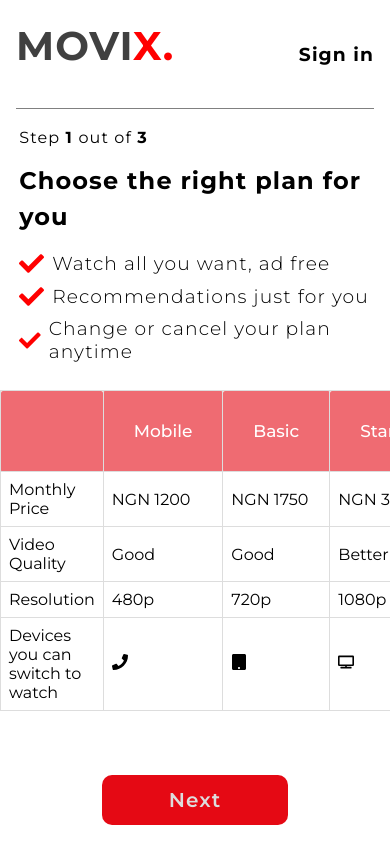
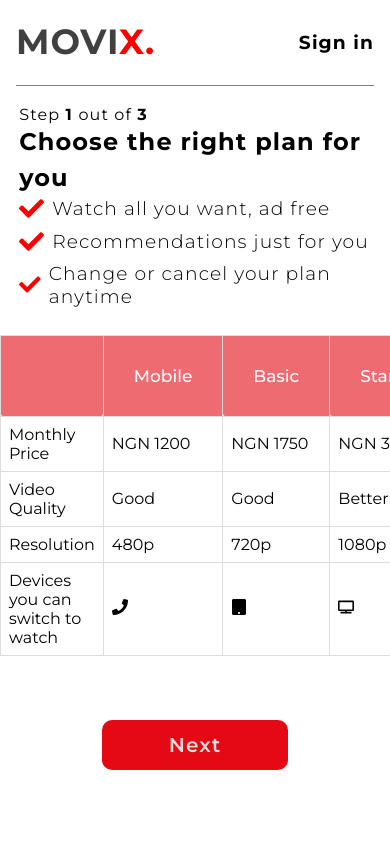
Before and after one commit to EjiroOsiephri/Movix-full-site, a React (Vite) app in the folder vite-project/: page /signup in a window 390 px wide. Built offline with nearby package versions, Linux system fonts and the light colour scheme.

Commit message:
Done: Finished with Signup component stylings

```diff
--- a/vite-project/src/Sass/Signup.module.scss
+++ b/vite-project/src/Sass/Signup.module.scss
@@ -34,7 +34,7 @@
   border-bottom: 1px solid black;
 }
 .step-count-section {
-  padding: 2em 5em 2em 5em;
+  padding: 2em 5em 2em 8em;
 }
 .step-count-section > p,
 h1 {
@@ -69,7 +69,7 @@ h1 {
   }
 
   .id-cell {
-    width: 200px; // Adjust the width as needed
+    width: 200px;
   }
 }
 
@@ -109,8 +109,14 @@ h1 {
     width: 100%;
     overflow-x: auto;
   }
-
+  .signup-div > h1 {
+    font-size: 35px;
+  }
   .step-count-section {
     padding: 1.2rem;
   }
+  .step-count-section > p,
+  h1 {
+    margin-bottom: initial;
+  }
 }
```
